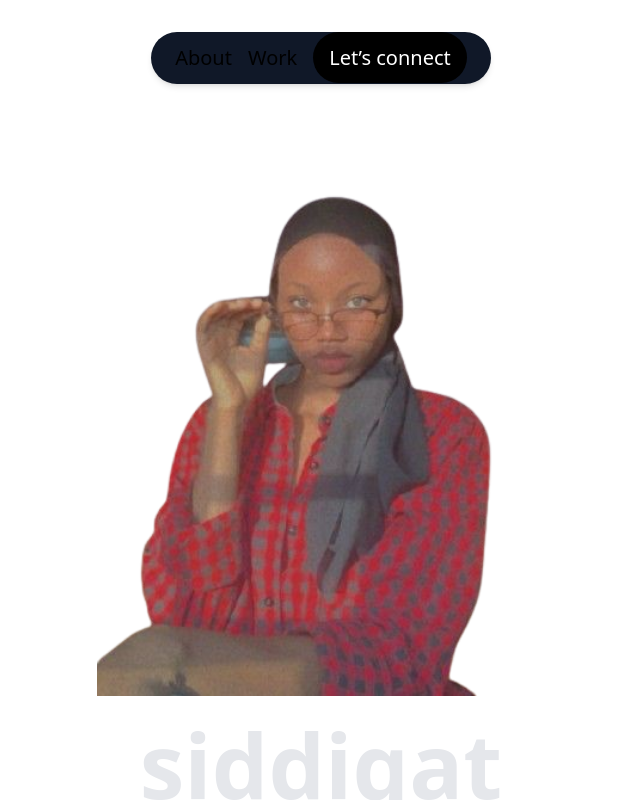
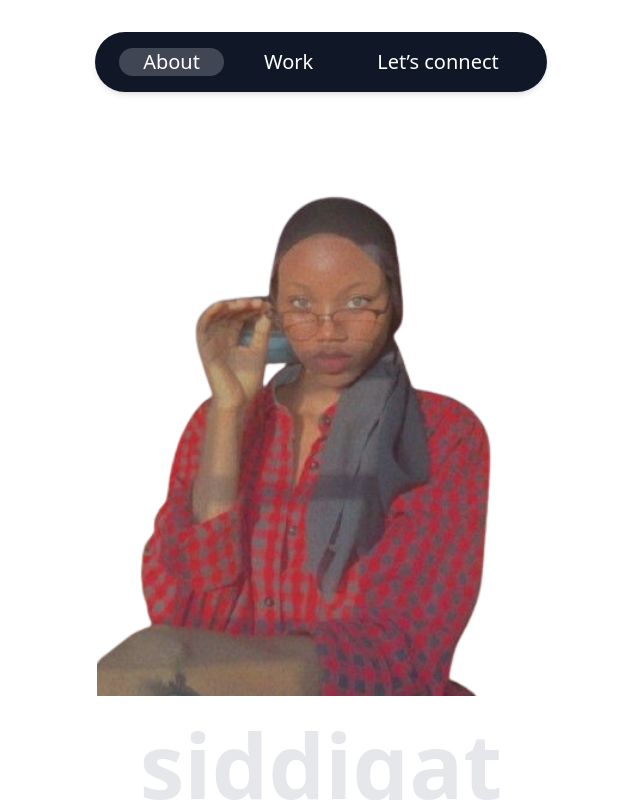
Before and after one commit to Siddami/personal-landing-page, a React (Vite) app: page / in a window 1280 px wide. Shown: the top 800 px of the page, without its empty margins (319-959 px from the left). Built offline with nearby package versions, Linux system fonts and the light colour scheme.

Commit message:
feat: add active background div to show active state on nav items

```diff
--- a/src/components/Navbar.jsx
+++ b/src/components/Navbar.jsx
@@ -1,27 +1,42 @@
-import React from 'react'
+import { useState } from "react";
+import { motion as Motion } from "framer-motion";
 
-export const Navbar = () => {
+const navItems = [
+  { label: "About", id: "about" },
+  { label: "Work", id: "work" },
+  { label: "Let’s connect", id: "contact" },
+];
+
+function Navbar() {
+  const [active, setActive] = useState("about");
+
   return (
     <nav className="absolute top-8 w-full flex justify-center z-20">
-      <ul className="flex gap-4 bg-gray-900 backdrop-blur-sm px-6 py-3 rounded-full text-base md:text-xl font-medium shadow-md">
-        <li>
-          <a href="#about" className="hover:underline">
-            About
-          </a>
-        </li>
-        <li>
-          <a href="#work" className="hover:underline">
-            Work
-          </a>
-        </li>
-        <li>
-          <a
-            href="#contact"
-            className="bg-black text-white px-4 py-3 rounded-full hover:bg-gray-300 dark:bg-white dark:text-black"
-          >
-            Let’s connect
-          </a>
-        </li>
+      <ul className="flex gap-4 bg-gray-900 backdrop-blur-sm px-6 py-4 rounded-full text-base md:text-xl font-medium shadow-md">
+        {navItems.map((item) => {
+          const isActive = active === item.id;
+
+          return (
+            <li key={item.id} className="relative">
+              <a
+                href={`#${item.id}`}
+                onClick={() => setActive(item.id)}
+                className="px-6 py-4 rounded-full transition-colors duration-300 text-white hover:text-gray-300"
+              >
+                {item.label}
+              </a>
+
+              {/* Active background highlight */}
+              {isActive && item.id !== "contact" && (
+                <Motion.div
+                  layoutId="nav-highlight"
+                  className="absolute inset-0 bg-white/20 rounded-full z-[-1]"
+                  transition={{ type: "spring", stiffness: 500, damping: 30 }}
+                />
+              )}
+            </li>
+          );
+        })}
       </ul>
     </nav>
   );
```
